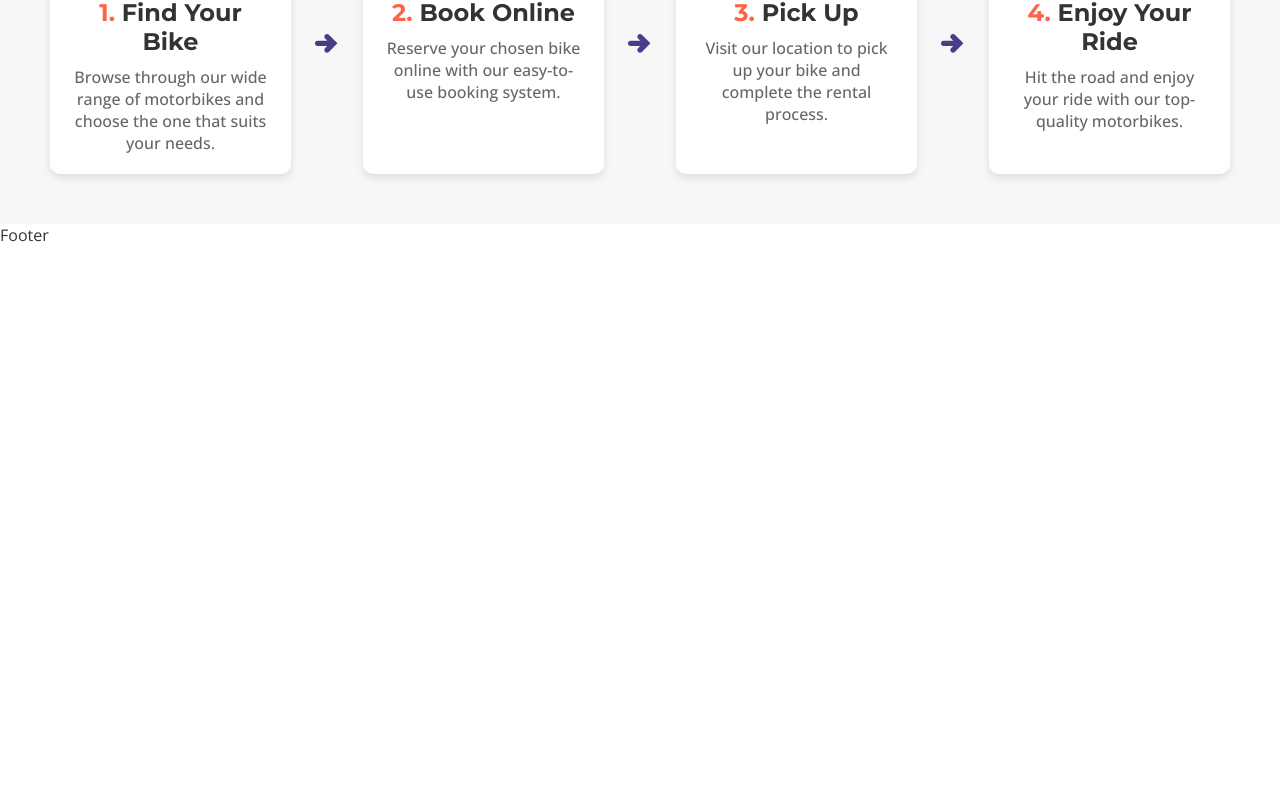
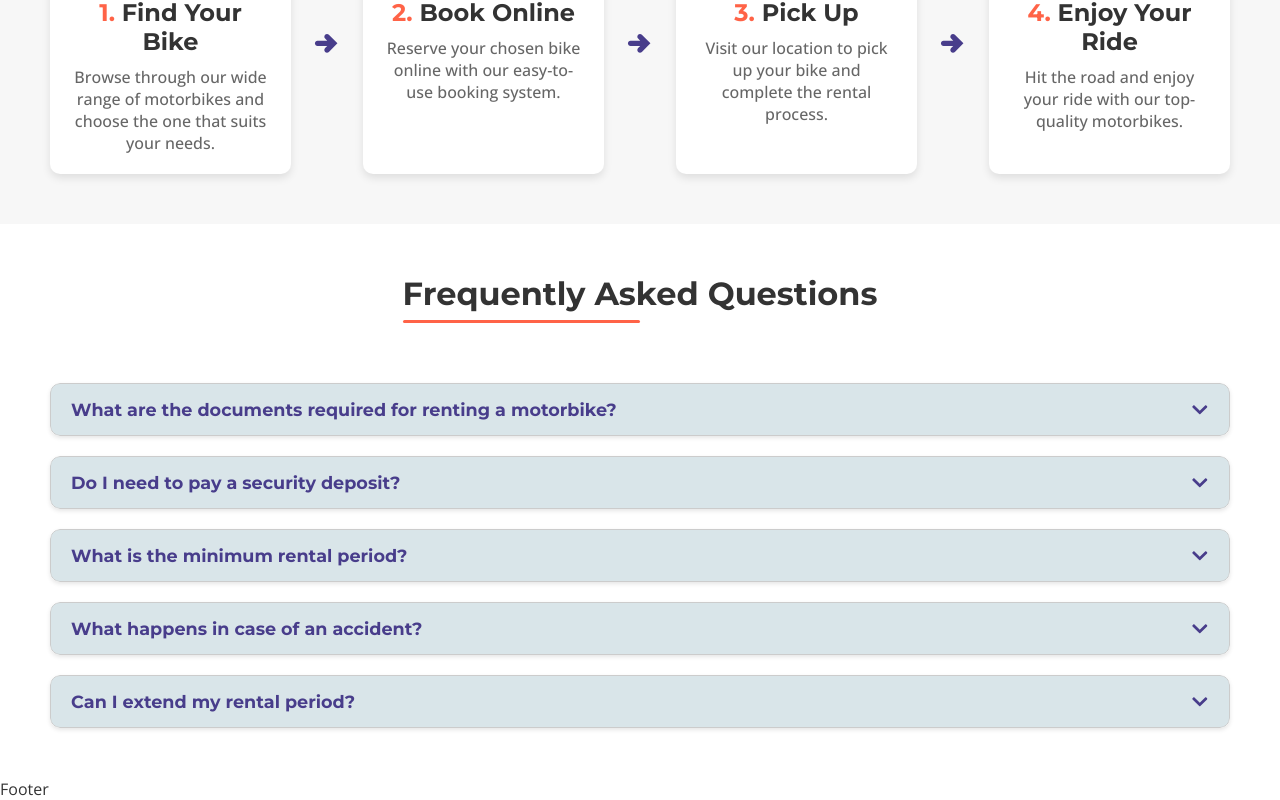
Before and after one commit to sushilkshetri029/Bike-rental-system, a Next.js app: page / in a window 1280 px wide. Shown: the part 1896-2696 px from the top of the page. Before the commit the page ends 2142 px from the top, so only its background shows below. Built offline with nearby package versions, Linux system fonts and the light colour scheme.

Commit message:
add faq section in homepage

```diff
--- /dev/null
+++ b/components/Homepage/_components/Faq/Faq.css
@@ -0,0 +1,67 @@
+.faq-items {
+    display: flex;
+    flex-direction: column;
+    gap: 20px;
+    border-radius: 10px;
+}
+
+.faq-item {
+    background-color: white;
+    border-radius: 10px;
+    box-shadow: 0 2px 4px rgba(0, 0, 0, 0.1);
+    overflow: hidden;
+    transition: 0.25s ease;
+}
+
+.faq-item.open {
+    box-shadow: 0 4px 8px rgba(0, 0, 0, 0.2);
+}
+
+.faq-question-wrapper {
+    display: flex;
+    justify-content: space-between;
+    align-items: center;
+    gap: 20px;
+    padding: 15px 20px;
+    cursor: pointer;
+    border-radius: 10px;
+    background-color: var(--theme-blue-background-light);
+    border: 1px solid #ccc;
+}
+
+.faq-item.open .faq-question-wrapper {
+    border-radius: 10px 10px 0px 0px;
+}
+
+.faq-question {
+    font-size: 1.1rem;
+    font-weight: bold;
+    color: var(--theme-blue-dark-2);
+}
+
+.faq-icon {
+    font-size: 1.1rem;
+    color: var(--theme-blue-dark-2);
+    transition: 0.25s ease;
+}
+
+.faq-item.open .faq-icon {
+    transform: rotate(180deg);
+}
+
+.faq-answer-wrapper {
+    max-height: 0;
+    overflow: hidden;
+    transition: 0.25s ease;
+}
+
+.faq-item.open .faq-answer-wrapper {
+    max-height: 200px;
+    /* Adjust based on content */
+}
+
+.faq-answer {
+    padding: 15px 20px;
+    font-size: 1rem;
+    color: #333;
+}
--- /dev/null
+++ b/components/Homepage/_components/Faq/Faq.js
@@ -0,0 +1,74 @@
+"use client"
+
+import { useState, useRef, useEffect } from 'react';
+import { FaChevronDown, FaChevronUp } from 'react-icons/fa';
+import './Faq.css';
+
+const Faq = () => {
+  const [openIndex, setOpenIndex] = useState(null);
+  const faqRefs = useRef([]);
+
+  const faqs = [
+    {
+      question: "What are the documents required for renting a motorbike?",
+      answer: "You need to provide a valid driving license and a valid ID proof to rent a motorbike."
+    },
+    {
+      question: "Do I need to pay a security deposit?",
+      answer: "Yes, you need to pay a security deposit of NPR 5,000 which will be refunded after the rental period ends."
+    },
+    {
+      question: "What is the minimum rental period?",
+      answer: "The minimum rental period is 24 hours."
+    },
+    {
+      question: "What happens in case of an accident?",
+      answer: "In case of an accident, please contact us immediately. We will assist you with the necessary steps."
+    },
+    {
+      question: "Can I extend my rental period?",
+      answer: "Yes, you can extend your rental period by contacting us before your current rental period ends."
+    }
+  ];
+
+  const toggleFaq = (index) => {
+    setOpenIndex(openIndex === index ? null : index);
+  };
+
+  const handleClickOutside = (event) => {
+    if (faqRefs.current.every(ref => ref && !ref.contains(event.target))) {
+      setOpenIndex(null);
+    }
+  };
+
+  useEffect(() => {
+    document.addEventListener('mousedown', handleClickOutside);
+    return () => {
+      document.removeEventListener('mousedown', handleClickOutside);
+    };
+  }, []);
+
+  return (
+    <div className="faq-items">
+      {faqs.map((faq, index) => (
+        <div
+          key={index}
+          className={`faq-item ${openIndex === index ? 'open' : ''}`}
+          onClick={() => toggleFaq(index)}
+          ref={el => faqRefs.current[index] = el}
+        >
+          <div className="faq-question-wrapper">
+            <h3 className="faq-question">{faq.question}</h3>
+            {/* {openIndex === index ? <FaChevronUp className="faq-icon" /> : <FaChevronDown className="faq-icon" />} */}
+            <FaChevronDown className="faq-icon" />
+          </div>
+          <div className="faq-answer-wrapper" onClick={(e) => e.stopPropagation()}>
+            <p className="faq-answer">{faq.answer}</p>
+          </div>
+        </div>
+      ))}
+    </div>
+  );
+};
+
+export default Faq;
--- a/components/Homepage/_components/HomepageClient/HomepageClient.css
+++ b/components/Homepage/_components/HomepageClient/HomepageClient.css
@@ -4,6 +4,8 @@ main.home {
 
 .home-section {
     padding: 50px;
+    max-width: 1600px;
+    margin: 0px auto;
 }
 
 .home-title {
@@ -16,9 +18,7 @@ section.hero {
     flex-direction: row;
     width: 100%;
     min-height: 450px;
-    max-width: 1600px;
     padding: 50px 50px 175px 50px;
-    margin: 0px auto;
     gap: 50px;
     background-color: var(--theme-blue-background-light)
     /* background-color: red; */
@@ -163,9 +163,8 @@ section.why-vehicle-rs {
     color: var(--colot-black-light);
 }
 
-.how-it-works-section {
+section.how-it-works-section {
     margin-top: calc(var(--section-item-gap) * 0.5);
-    padding: 50px;
     background-color: #f7f7f7;
     text-align: center;
 }
--- a/components/Homepage/_components/HomepageClient/HomepageClient.js
+++ b/components/Homepage/_components/HomepageClient/HomepageClient.js
@@ -1,15 +1,13 @@
+import Image from 'next/image';
 import Link from 'next/link';
-import { MdAttachMoney, MdBookmarkAdded, MdOutlineMiscellaneousServices, MdSecurity, MdThumbUp, MdTour } from "react-icons/md";
-import { FaArrowAltCircleRight, FaArrowCircleRight, FaArrowRight, FaClipboardCheck, FaImages, FaMotorcycle, FaRegClock, FaSearch, FaShoppingCart, FaSmile, FaThumbsUp } from "react-icons/fa";
-import { RiMotorbikeFill } from "react-icons/ri";
-import { BsPeopleFill } from "react-icons/bs";
-import { IoIosArrowForward } from "react-icons/io";
+import { FaImages, FaMotorcycle, FaSearch } from "react-icons/fa";
+import { HiClock } from "react-icons/hi";
+import { MdAttachMoney, MdBookmarkAdded, MdOutlineMiscellaneousServices, MdSecurity, MdThumbUp } from "react-icons/md";
 import { PiPersonSimpleBikeBold } from "react-icons/pi";
-import { HiClock } from "react-icons/hi";
 import { TiArrowRightThick } from "react-icons/ti";
-import Image from 'next/image'
+import HeroForm from '../HeroForm/HeroForm';
 import './HomepageClient.css';
-import HeroForm from '../HeroForm/HeroForm';
+import Faq from '../Faq/Faq';
 
 const HomepageClient = () => {
     return (
@@ -109,7 +107,7 @@ const HomepageClient = () => {
                     </div>
                 </div>
             </section>
-            <section className="how-it-works-section">
+            <section className="how-it-works-section home-section">
                 <h1 className="how-it-works-title title home-title">How It Works ?</h1>
                 <div className="how-it-works-steps">
                     <div className="how-it-works-step">
@@ -137,6 +135,10 @@ const HomepageClient = () => {
                     </div>
                 </div>
             </section>
+            <section className="faq-section home-section">
+                <h2 className="faq-title title home-title">Frequently Asked Questions</h2>
+                <Faq />
+            </section>
         </>
     )
 }
```
